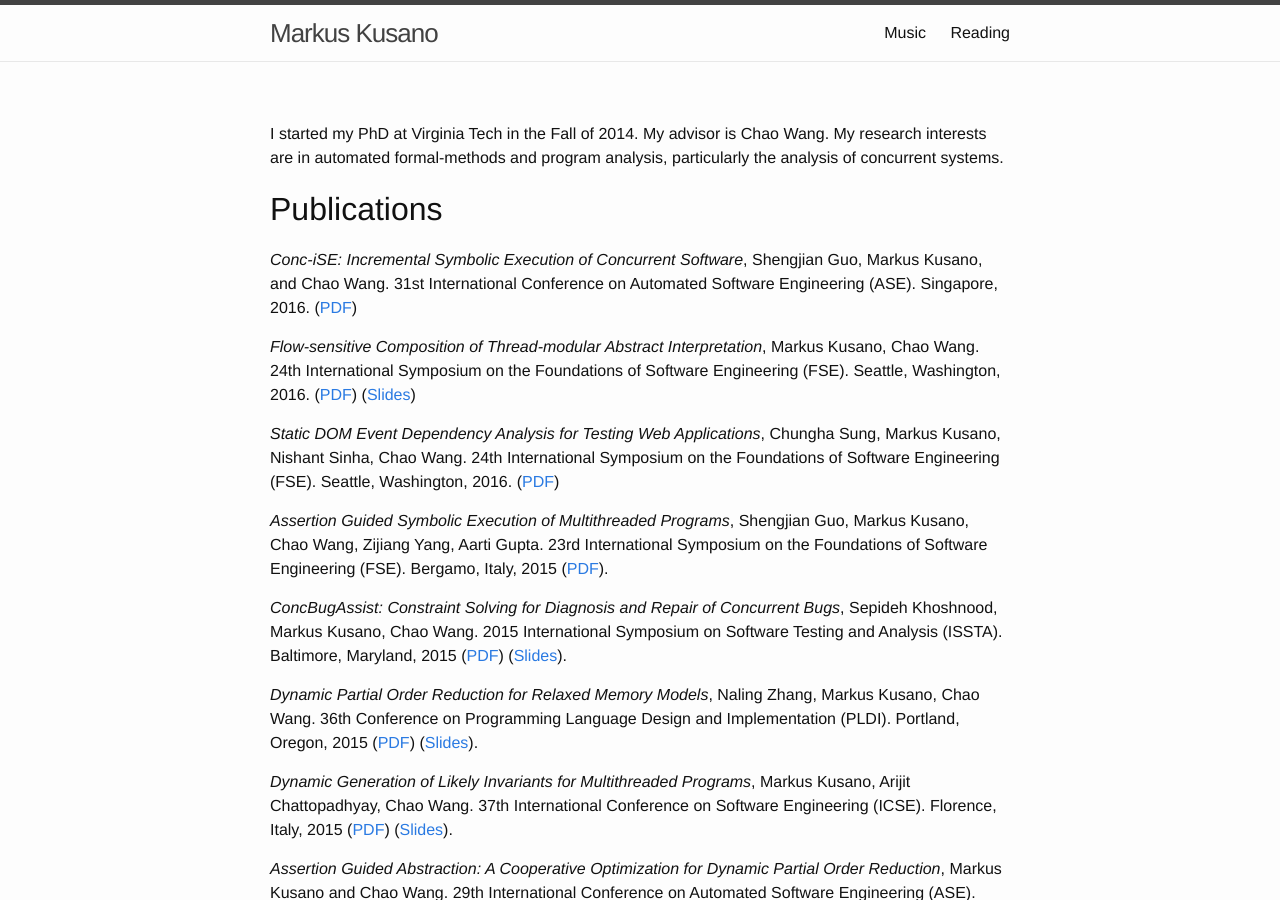
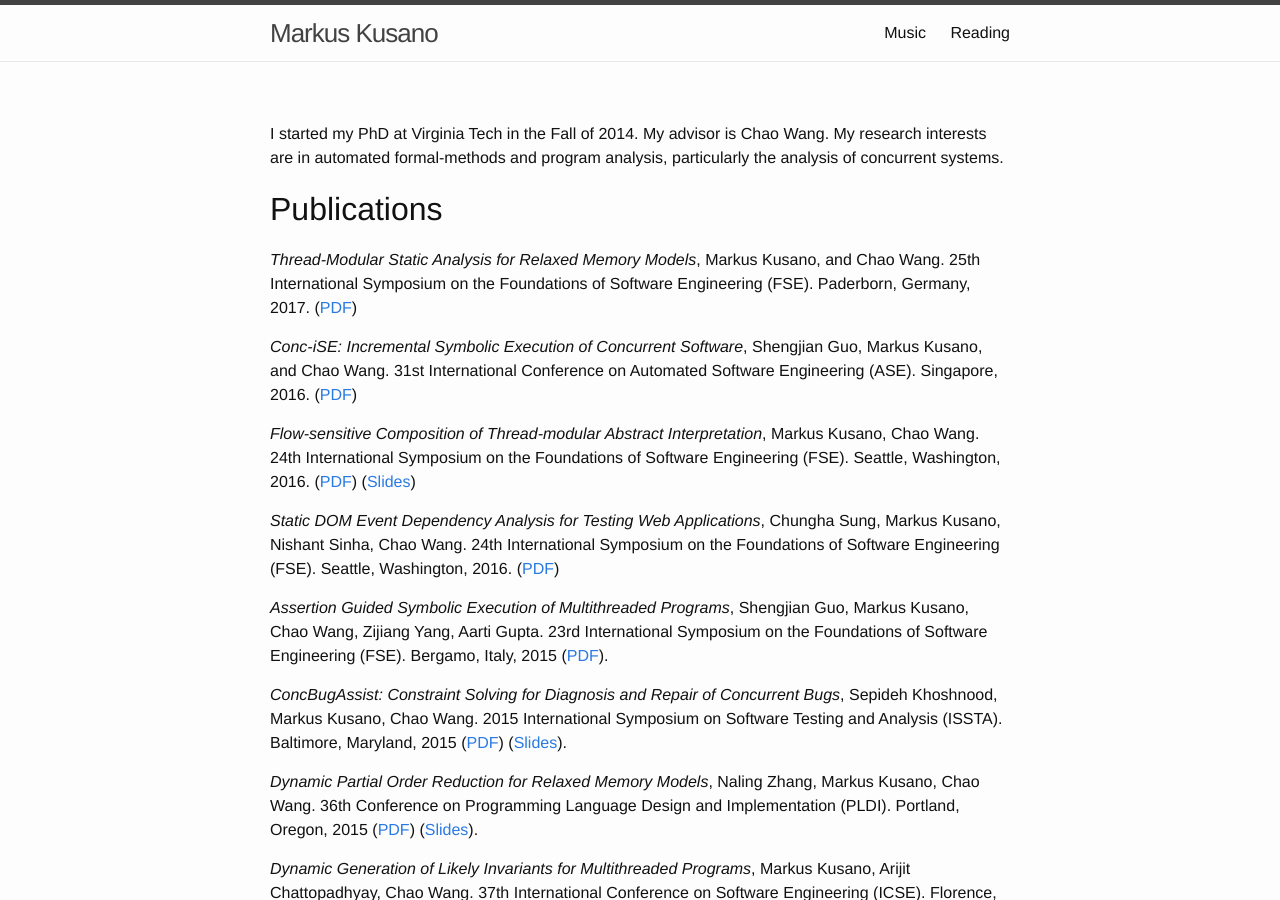
Before and after one commit to markus-kusano/markus-kusano.github.io, a Jekyll site: the page built from index.markdown, in a window 1280 px wide and 900 px high. Built offline with Jekyll 4.4.1, drawn with Linux system fonts in a browser that asks for light colours.

Commit message:
add new paper

```diff
--- a/index.markdown
+++ b/index.markdown
@@ -12,6 +12,10 @@ My research interests are in automated formal-methods and program analysis,
 particularly the analysis of concurrent systems.
 
 ## Publications
+
+_Thread-Modular Static Analysis for Relaxed Memory Models_, Markus Kusano, and
+Chao Wang. 25th International Symposium on the Foundations
+of Software Engineering (FSE). Paderborn, Germany, 2017. ([PDF](papers/KusanoW17.pdf))
 
 _Conc-iSE: Incremental Symbolic Execution of Concurrent Software_,  Shengjian
 Guo, Markus Kusano, and Chao Wang. 31st International
```
Also changed, not shown: 1 other file.
